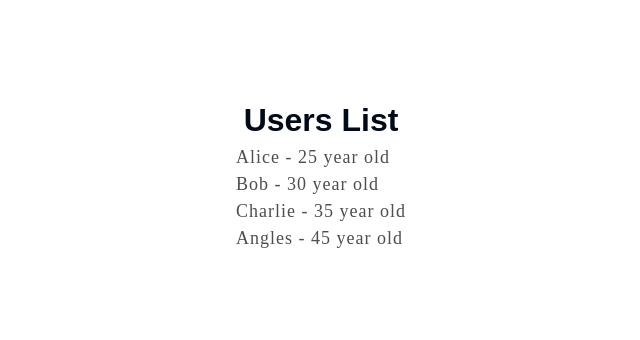
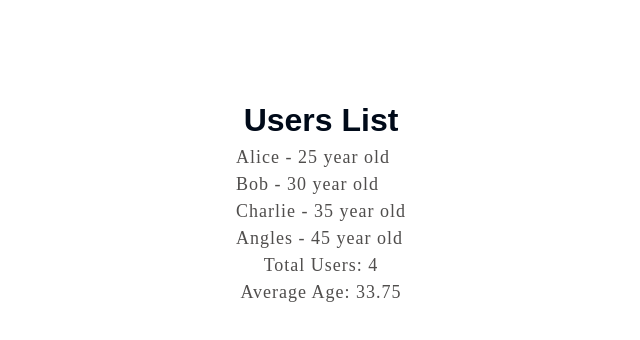
Before and after one commit to kanganamaheshwari0-cmd/react-project, a React (Vite) app in the folder react-project/: page / in a window 1280 px wide. Shown: the top 340 px of the page, without its empty margins (319-959 px from the left). Built offline with nearby package versions, Linux system fonts and the light colour scheme.

Commit message:
Derived State in react.js

```diff
--- a/react-project/src/components/DerivedState.jsx
+++ b/react-project/src/components/DerivedState.jsx
@@ -13,6 +13,12 @@
         { name: "Charlie", age: 35 },
         { name: "Angles", age:45 },
     ])
+
+    console.log(users);
+    const userCount = users.length;
+
+    const averageAge =
+        users.reduce((accum, curElem) => accum + curElem.age, 0) / userCount
     return(
         <div className="main-div">
             <h1>Users List</h1>
@@ -24,9 +30,10 @@
                         {curElem.name} - {curElem.age} year old
                     </li>
                     );
-                })
-            }
+                })}
             </ul>
+            <p>Total Users: {userCount}</p>
+            <p>Average Age: {averageAge}</p>
         </div>
     );
 };
```
